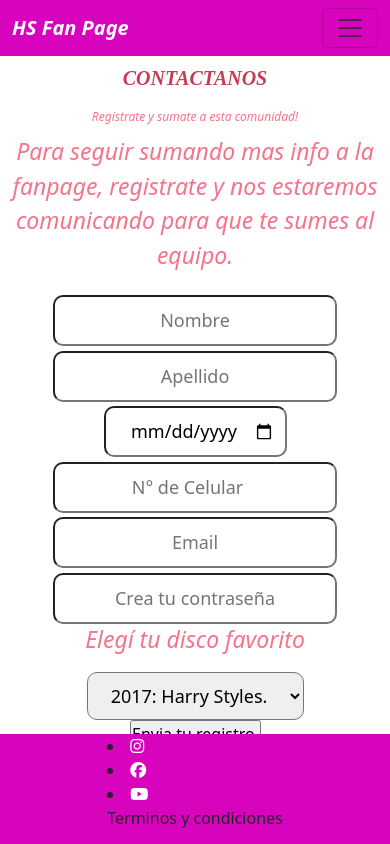
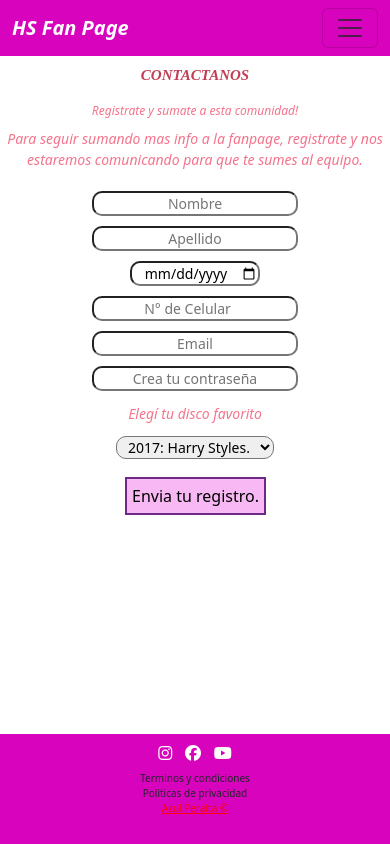
Before and after one commit to azulprlt/proyecto-azul-peralta, a plain HTML site: page secciones/contacto.html in a window 390 px wide. Drawn offline with nearby package versions, Linux system fonts and the light colour scheme; a web font is replaced by a local one.

Commit message:
aplicando seo

```diff
--- a/css/style.css
+++ b/css/style.css
@@ -1,3 +1,4 @@
+@charset "UTF-8";
 @import url("https://fonts.googleapis.com/css2?family=Londrina+Solid:wght@300&display=swap");
 @import url("https://fonts.googleapis.com/css2?family=Poiret+One&display=swap");
 @import url("https://fonts.googleapis.com/css2?family=Montserrat:wght@300&display=swap");
@@ -5,9 +6,14 @@
   margin: 0;
   padding: 0; }
 
+.flex, footer, footer .terminos {
+  display: flex;
+  flex-direction: column;
+  align-items: center; }
+
 h1 {
   display: flex;
-  font-size: 40px;
+  font-size: 25px;
   justify-content: center;
   color: #C33C54;
   font-family: "marthoni";
@@ -19,19 +25,21 @@
 .contacto-ultimo {
   color: #f5738b;
   font-style: italic;
-  font-size: 23px;
-  text-align: center; }
+  font-size: 14px;
+  text-align: center;
+  margin-top: 10px; }
 
+.contacto__formulario {
+  min-height: 80%; }
   .contacto__formulario .formulario {
     display: flex;
     flex-direction: column;
     width: 100vw;
-  height: 40vh;
     align-items: center;
     justify-content: space-around; }
     .contacto__formulario .formulario .input {
-    padding: 10px;
-    font-size: 18px;
+      margin: 5px;
+      font-size: 14px;
       text-align: center;
       border-radius: 10px;
       display: flex; }
@@ -39,31 +47,30 @@
         background-color: #f5738b;
         transform: scale(1.1);
         transition: background-color 1s; }
-
   .contacto__formulario .flex-enviar {
     display: flex;
     flex-direction: column;
-  align-items: center;
-  padding: 10px; }
+    align-items: center; }
     .contacto__formulario .flex-enviar .discos {
-    padding: 10px;
-    font-size: 18px;
+      margin: 5px;
+      font-size: 14px;
       text-align: center;
       border-radius: 10px;
       display: flex; }
-    .contacto__formulario .flex-enviar .discos .boton-enviar {
+  .contacto__formulario .boton-enviar {
     padding: 5px;
     margin: 13px;
     border: 2px solid #5d1979e5;
     background-color: #f8b8f3; }
-      .contacto__formulario .flex-enviar .discos .boton-enviar:hover {
+
+.boton-enviar:hover {
   transition: color 1s;
   background-color: #5d1979e5;
   color: white; }
 
 h1 {
   display: flex;
-  font-size: 40px;
+  font-size: 35px;
   justify-content: center;
   color: #C33C54;
   font-family: "marthoni";
@@ -71,75 +78,11 @@
   font-style: italic;
   padding: 10px 30px 10px 30px; }
 
-h2 {
+.main__biografia__titulos {
   color: #f5738b;
   font-style: italic;
-  font-size: 23px;
+  font-size: 18px;
   text-align: center; }
-
-.main__index {
-  display: flex;
-  align-items: center;
-  min-height: 50vh;
-  margin: 10px; }
-  .main__index p {
-    margin: 10px 10px 10px 10px;
-    text-align: center;
-    font-family: "Montserrat", sans-serif;
-    font-size: 15px;
-    font-weight: bold; }
-  .main__index img {
-    width: 400px;
-    padding: 5px; }
-
-@media (max-width: 767px) {
-  .main__index {
-    display: flex;
-    flex-direction: column; }
-    .main__index p {
-      font-size: 12px; }
-    .main__index img {
-      width: 250px; } }
-
-@media (max-width: 594px) {
-  h1 {
-    font-size: 27px; }
-  h2 {
-    font-size: 16px;
-    margin: 10px 10px 10px 10px; }
-  .main__index p {
-    font-size: 14px;
-    margin: 10px; }
-  .main__index img {
-    width: 230px; } }
-
-@media (max-width: 404px) {
-  h1 {
-    display: flex;
-    font-size: 20px;
-    justify-content: center;
-    color: #C33C54;
-    font-family: "marthoni";
-    font-weight: bolder;
-    font-style: italic;
-    padding: 10px 30px 10px 30px; }
-  h2 {
-    color: #f5738b;
-    font-style: italic;
-    font-size: 12px; }
-  .main__index {
-    margin: 0;
-    padding: 20px;
-    height: 80vh; }
-    .main__index p {
-      font-size: 10px; }
-    .main__index img {
-      width: 190px; } }
-
-.main__biografia {
-  max-height: 100vh; }
-  .main__biografia .accordion-body {
-    height: 100vh; }
 
 nav {
   background-color: #d803bc; }
@@ -250,30 +193,109 @@
  "imagen8"
  "imagen9"; } }
 
+h1 {
+  display: flex;
+  font-size: 30px;
+  justify-content: center;
+  color: #C33C54;
+  font-family: "marthoni";
+  font-weight: bolder;
+  font-style: italic;
+  padding: 10px 30px 10px 30px; }
+
+h2 {
+  color: #f5738b;
+  font-style: italic;
+  font-size: 18px;
+  text-align: center; }
+
+.main__index {
+  display: flex;
+  align-items: center;
+  min-height: 50vh;
+  margin: 10px; }
+  .main__index p {
+    margin: 10px 10px 10px 10px;
+    text-align: center;
+    font-family: "Montserrat", sans-serif;
+    font-size: 13px;
+    font-weight: bold; }
+    .main__index p::before {
+      content: "✨"; }
+  .main__index img {
+    width: 400px;
+    padding: 5px;
+    border-radius: 80%; }
+
+@media (max-width: 767px) {
+  .main__index {
+    display: flex;
+    flex-direction: column; }
+    .main__index p {
+      font-size: 10px; }
+    .main__index img {
+      width: 250px; } }
+
+@media (max-width: 594px) {
+  h1 {
+    font-size: 15px; }
+  h2 {
+    font-size: 10px;
+    margin: 10px 10px 10px 10px; }
+  .main__index p {
+    font-size: 12px;
+    margin: 10px; }
+  .main__index img {
+    width: 230px; } }
+
+@media (max-width: 404px) {
+  h1 {
+    display: flex;
+    font-size: 15px;
+    justify-content: center;
+    color: #C33C54;
+    font-family: "marthoni";
+    font-weight: bolder;
+    font-style: italic;
+    padding: 10px 30px 10px 30px; }
+  h2 {
+    color: #f5738b;
+    font-style: italic;
+    font-size: 12px; }
+  .main__index {
+    margin: 0;
+    padding: 20px;
+    min-height: 80vh; }
+    .main__index p {
+      font-size: 10px; }
+    .main__index img {
+      width: 190px; } }
+
 footer {
-  display: flex;
   background-color: #d803bc;
-  height: 16vh;
-  flex-direction: column;
-  align-items: center;
+  min-height: 16vh;
   position: fixed;
   bottom: 0;
   width: 100vw; }
   footer .redes {
     display: flex;
-    list-style: none; }
+    justify-content: center; }
     footer .redes li {
+      list-style: none;
       font-size: 1rem;
       margin: .4rem; }
   footer .terminos {
-    display: flex;
-    flex-direction: column;
-    align-items: center;
     justify-content: center;
     font-size: 10px; }
     footer .terminos p {
       margin: 0; }
+      footer .terminos p a:link {
+        color: #fd0303; }
+      footer .terminos p a:active {
+        color: #580505; }
+      footer .terminos p a:visited {
+        color: black; }
 
 @media (max-width: 425px) {
   footer {
-    height: 13vh; } }
+    min-height: 13vh; } }
--- a/scss/main.scss
+++ b/scss/main.scss
@@ -1,16 +1,16 @@
 //variable siempre al comienzo
 @import './utilities/colores';
 @import './utilities/tipografias';
-@import '../scss/utilities/extend-mixin';
 
 //RESETEO
 @import './utilities/reseteo';
+@import '../scss/utilities/extend-mixin';
 
 //SECCIONES
 @import './secciones-scss/contacto';
-@import './secciones-scss/index'; //indexhtml
 @import './secciones-scss/index-biografia';
 @import './secciones-scss/navbar';
 @import './secciones-scss/discografia';
 @import './secciones-scss/galeria';
+@import './secciones-scss/index'; //indexhtml
 @import './secciones-scss/footer';
--- a/scss/secciones-scss/_contacto.scss
+++ b/scss/secciones-scss/_contacto.scss
@@ -1,25 +1,26 @@
 h1 {
-    @include titulo-principal(40px);
+    @include titulo-principal(25px);
 }
 
 .contacto__titulo,
 .contacto-ultimo {
-    @include titulo-secundario (23px);
+    @include titulo-secundario (14px);
     text-align: center;
+    margin-top: 10px;
 }
 
 .contacto__formulario {
+    min-height: 80%;
     .formulario {
         display: flex;
         flex-direction: column;
         width: 100vw;
-        height: 40vh;
         align-items: center;
         justify-content: space-around;
 
         .input {
-            padding: 10px;
-            font-size: 18px;
+            margin: 5px;
+            font-size: 14px;
             text-align: center;
             border-radius: 10px;
             display: flex;
@@ -36,28 +37,27 @@
         display: flex;
         flex-direction: column;
         align-items: center;
-        padding: 10px;
 
         .discos {
-            padding: 10px;
-            font-size: 18px;
+            margin: 5px;
+            font-size: 14px;
             text-align: center;
             border-radius: 10px;
             display: flex;
+
+        }
+    }
 
     .boton-enviar {
         padding: 5px;
         margin: 13px;
         border: 2px solid #5d1979e5;
         background-color: #f8b8f3;
+    }
+}
 
-                &:hover {
+.boton-enviar:hover {
     transition: color 1s;
     background-color: #5d1979e5;
     color: white;
 }
-            }
-        }
-    }
-
-}
--- a/scss/secciones-scss/_footer.scss
+++ b/scss/secciones-scss/_footer.scss
@@ -1,38 +1,46 @@
 footer {
-    display: flex;
+    @extend .flex;
     background-color: $color-principal;
-    height: 16vh;
-    flex-direction: column;
-    align-items: center;
+    min-height: 16vh;
     position: fixed;
     bottom: 0;
     width: 100vw;
 
     .redes {
         display: flex;
-        list-style: none;
-
+        justify-content: center;
         li {
+            list-style: none;
             font-size: 1rem;
             margin: .4rem;
         }
     }
 
     .terminos {
-        display: flex;
-        flex-direction: column;
-        align-items: center;
+        @extend .flex;
         justify-content: center;
         font-size: 10px;
 
         p {
             margin: 0;
+            a{
+                &:link{
+                    color: #fd0303;
+                }
+                &:active{
+                    color:#580505;
+                }
+                &:visited{
+                    color: black;
+                }
+
+            }
         }
     }
 }
 
 @media (max-width: 425px) {
     footer {
-        height: 13vh;
+        min-height: 13vh;
     }
 }
--- a/scss/secciones-scss/_index-biografia.scss
+++ b/scss/secciones-scss/_index-biografia.scss
@@ -1,7 +1,9 @@
+h1{
+    @include titulo-principal(35px);
+}
 .main__biografia {
-    max-height: 100vh;
-
-    .accordion-body {
-            height: 100vh;
+    &__titulos{
+        @include titulo-secundario (18px);
+        text-align: center;
     }
 }
--- a/scss/secciones-scss/_index.scss
+++ b/scss/secciones-scss/_index.scss
@@ -1,10 +1,10 @@
 //index.html body
 h1 {
-    @include titulo-principal(40px);
+    @include titulo-principal(30px);
 }
 
 h2 {
-    @include titulo-secundario (23px);
+    @include titulo-secundario (18px);
     text-align: center;
 }
 
@@ -18,13 +18,18 @@
         margin: 10px 10px 10px 10px;
         text-align: center;
         font-family: $texto;
-        font-size: 15px;
+        font-size: 13px;
         font-weight: bold;
+
+        &::before{
+            content: "✨";
+        }
     }
 
     img {
         width: 400px;
         padding: 5px;
+        border-radius: 80%;
     }
 }
 
@@ -34,7 +39,7 @@
         flex-direction: column;
 
         p {
-            font-size: 12px;
+            font-size: 10px;
         }
 
         img {
@@ -45,17 +50,17 @@
 
 @media (max-width: 594px) {
     h1 {
-        font-size: 27px;
+        font-size: 15px;
     }
 
     h2 {
-        font-size: 16px;
+        font-size: 10px;
         margin: 10px 10px 10px 10px;
     }
 
     .main__index {
         p {
-            font-size: 14px;
+            font-size: 12px;
             margin: 10px;
         }
 
@@ -67,7 +72,7 @@
 
 @media (max-width: 404px) {
     h1 {
-        @include titulo-principal(20px);
+        @include titulo-principal(15px);
     }
 
     h2 {
@@ -77,7 +82,7 @@
     .main__index {
         margin: 0;
         padding: 20px;
-        height: 80vh;
+        min-height: 80vh;
 
         p {
             font-size: 10px;
--- a/scss/utilities/_extend-mixin.scss
+++ b/scss/utilities/_extend-mixin.scss
@@ -1,3 +1,10 @@
+//extend
+.flex {
+    display: flex;
+    flex-direction: column;
+    align-items: center;
+}
+
 @mixin titulo-principal ($fuente) {
     display: flex;
     font-size: $fuente;
--- a/secciones/contacto.html
+++ b/secciones/contacto.html
@@ -1,18 +1,22 @@
 <!DOCTYPE html>
-<html lang="en">
+<html lang="es">
 
 <head>
     <meta charset="UTF-8">
     <meta http-equiv="X-UA-Compatible" content="IE=edge">
     <meta name="viewport" content="width=device-width, initial-scale=1.0">
+    <!-- SEO -->
+    <meta name="keywords" content="harry styles, one direction, fanpage, argentina, 1D, contacto, formulario, registro, fan">
+    <meta name="description" content="Bienvenidos a la página de fans de Harry Styles, el lugar perfecto para todos aquellos que aman su música, estilo y personalidad única. Únete a nosotros y descubre todo sobre su carrera, sus próximos proyectos, su vida personal y mucho más.">
+    <!-- https://fontawesome.com/ -->
     <script src="https://kit.fontawesome.com/8f5c9daf85.js" crossorigin="anonymous"></script>
     <link rel="stylesheet" href="https://cdnjs.cloudflare.com/ajax/libs/animate.css/4.1.1/animate.min.css">
     <link href="https://cdn.jsdelivr.net/npm/bootstrap@5.3.0-alpha3/dist/css/bootstrap.min.css" rel="stylesheet"
         integrity="sha384-KK94CHFLLe+nY2dmCWGMq91rCGa5gtU4mk92HdvYe+M/SXH301p5ILy+dN9+nJOZ" crossorigin="anonymous">
     <!-- mi estilo -->
     <link rel="stylesheet" href="../css/style.css">
-    <link rel="shortcut icon" href="../recursos/imagenes/watermelon-sugar.png">
-    <title>HS | Contacto</title>
+    <link rel="shortcut icon" href="../recursos/watermelon-sugar.png">
+    <title>Contacto | Harry Styles FanPage ARG</title>
 </head>
 
 <body>
@@ -70,18 +74,18 @@
     </main>
 
     <footer>
-        <section class="footer">
-            <div class="footer__redes">
+        <section>
+            <div class="redes">
                 <li><a href="#"><i class="fa-brands fa-instagram" style="color: #ffffff;"></i></a></li>
                 <li><a href="#"><i class="fa-brands fa-facebook" style="color: #ffffff;"></i></a></li>
                 <li><a href="#"><i class="fa-brands fa-youtube" style="color: #ffffff;"></i></a></li>
             </div>
-            <div class="footer__terminos">
+            <div class="terminos">
                 <p>Terminos y condiciones</p>
                 <p>Politicas de privacidad</p>
-            </div>
-            <div class="footer__copy">
-                <p>Azul Peralta &copy;</p>
+                <p>
+                    <a href="https://www.linkedin.com/in/melanie-azul-peralta-sosa-898764189/">Azul Peralta &copy;</a>
+                </p>
             </div>
         </section>
     </footer>
```
Also changed, not shown: index.html (+14 -9 lines), secciones/biografía.html (+16 -12 lines), secciones/discografía.html (+13 -9 lines), secciones/galería.html (+15 -9 lines), recursos/gif2-harrysaludando.gif (deleted), recursos/harry-one-direction.jpg (deleted), recursos/harry-styles-coachella-2022-debut.webp (deleted), recursos/logo-hs.jpeg (deleted), 1 other file. Lines whose indentation alone changed are shown as unchanged.
